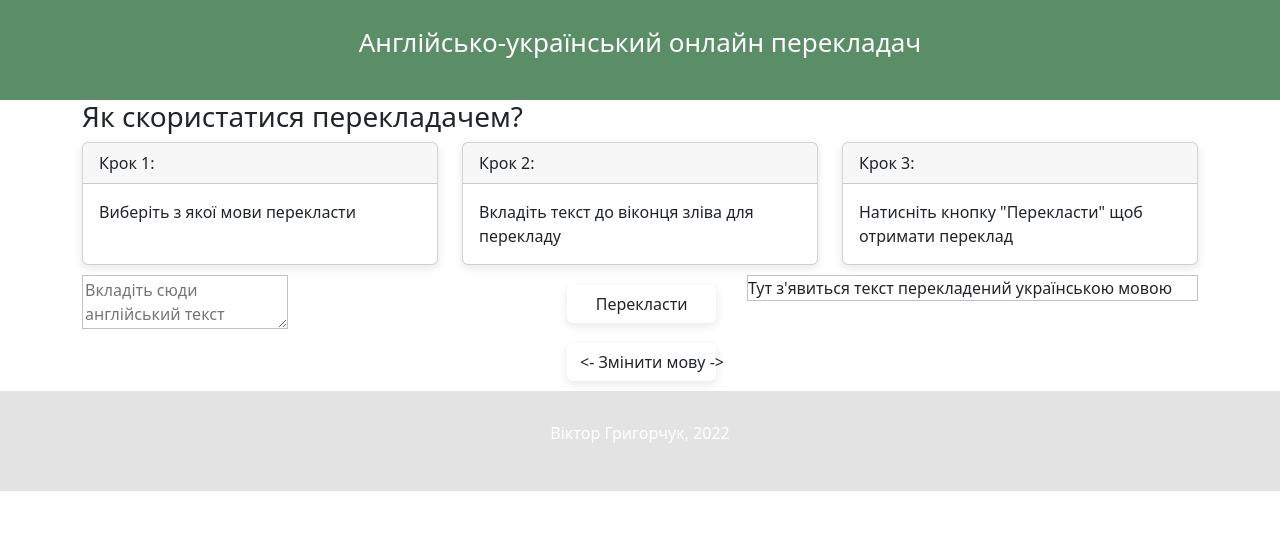
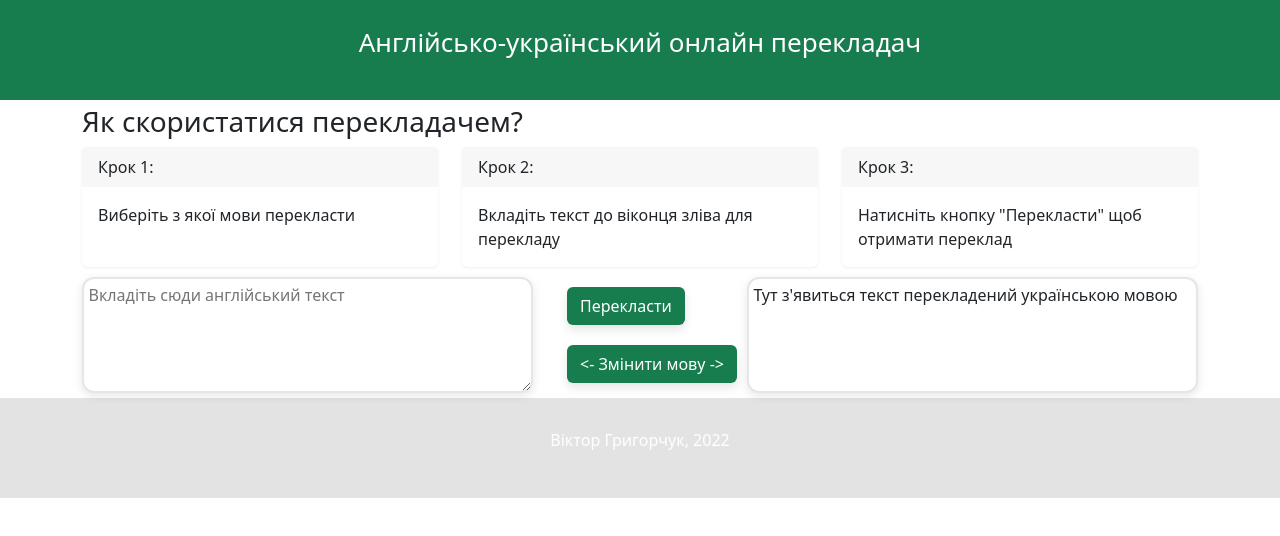
Before and after one commit to VicGrygorchyk/en-ukr-translater, a React (Create React App) app in the folder webapp/app/: page / in a window 1280 px wide. Shown: the top 536 px of the page. Built offline with nearby package versions, Linux system fonts and the light colour scheme.

Commit message:
Update styling.

```diff
--- a/webapp/app/src/Box.css
+++ b/webapp/app/src/Box.css
@@ -1,5 +1,14 @@
 .box {
-  height: auto;
-  width: auto;
-  border: 1px solid #c2c2c2;
+  height: 100%;
+  width: 100%;
+  border: 2px solid rgba(18, 18, 18, .1);
+  background-color: #fff;
+  border-radius: 12px;
+  box-shadow: transparent 0 0 0 3px,rgba(18, 18, 18, .1) 0 3px 10px;
+  box-sizing: border-box;
+  padding: 1%;
 }
+
+.box:hover {
+  box-shadow: #121212 0 0 0 1px, transparent 0 0 0 0;
+}
--- a/webapp/app/src/Content.css
+++ b/webapp/app/src/Content.css
@@ -6,21 +6,30 @@ main {
 
 .container {
     display: flex;
+    padding: 5px;
     flex-direction: column;
     text-align: left;
     gap: 10px 0px;
     width: fit-content;
 }
 
+.row-trans {
+
+}
+
+.column-trans {
+  height: 100%;
+  width: 100%;
+}
+
 .translate-btn {
-  width: 90%;
   height: auto;
   align-items: center;
-  background-color: #fff;
+  background-color: #177d4f !important;
   border-radius: 12px;
-  box-shadow: transparent 0 0 0 3px,rgba(18, 18, 18, .1) 0 3px 10px;
+  box-shadow: transparent 0 0 0 3px,rgba(18, 18, 18, .1) 0 5px 10px;
   box-sizing: border-box;
-  color: #121212;
+  color: #fff !important;
   cursor: pointer;
   display: inline-flex;
   flex: 1 1 auto;
--- a/webapp/app/src/Content.jsx
+++ b/webapp/app/src/Content.jsx
@@ -16,7 +16,8 @@ export class Content extends React.Component {
       isLoaded: false,
       engText: 'Вкладіть сюди англійський текст',
       textAreaValue: '',
-      translated: "Тут з'явиться текст перекладений українською мовою"
+      translated: "Тут з'явиться текст перекладений українською мовою",
+      spinnerClass: 'hidden'
     };
     this.handleClick = this.handleClick.bind(this);
     this.handleChangeEng = this.handleChangeEng.bind(this);
@@ -32,7 +33,14 @@ export class Content extends React.Component {
   }
 
   async handleClick() {
-    console.log(this.state)
+    this.setState(state => ({
+      error: state.error,
+      isLoaded: state.isLoaded,
+      translated: state.translated,
+      textAreaValue: state.value,
+      spinnerClass: "spinner-border spinner-border-sm"
+    }));
+
     try {
       const response = await fetch('/translate', {
         method: 'POST',
@@ -52,14 +60,16 @@ export class Content extends React.Component {
         error: null,
         isLoaded: true,
         translated: translated,
-        textAreaValue: state.textAreaValue
+        textAreaValue: state.textAreaValue,
+        spinnerClass: "hidden"
       }));
     } catch (err) {
       this.setState(state => ({
         error: err,
         isLoaded: true,
         translated: '',
-        textAreaValue: state.textAreaValue
+        textAreaValue: state.textAreaValue,
+        spinnerClass: "hidden"
       }));
     }
   };
@@ -69,17 +79,27 @@ export class Content extends React.Component {
       <main className='main'>
       <Container className='container container-fluid'>
         <Instruction />
-        <Row>
-          <Col className='col-5'>
-            <Box text={this.state.engText} onChangeHandler={this.handleChangeEng}/>
+          <Row  className='row-trans'>
+            <Col className='col-5 '>
+              <div className='column-trans'>
+                <Box className='box' text={this.state.engText} onChangeHandler={this.handleChangeEng}>
+                </Box>
+              </div>
             </Col>
             <Col className='col-2'>
-            <button onClick={this.handleClick} className='btn translate-btn'>Перекласти</button>
+              <div className='column-trans'>
+                <button onClick={this.handleClick} className='btn translate-btn'>
+                  Перекласти
+                  <span className={this.state.spinnerClass} role="status" aria-hidden="true"></span>
+                </button>
                 <button className='btn translate-btn'>&#60;- Змінити мову -&#62;</button>
+              </div>
               </Col>
             <Col className='col-5'>
+              <div className='column-trans'>
                 <div className='box'>
                   { this.state.translated }
+                </div>
               </div>
             </Col>
           </Row>
--- a/webapp/app/src/Header.css
+++ b/webapp/app/src/Header.css
@@ -1,6 +1,6 @@
 
 .header {
-    background-color: #598e66;
+    background-color: #177d4f;
     min-height: 100px;
     max-height: 200px;
     display: flex;
--- a/webapp/app/src/Instruction.css
+++ b/webapp/app/src/Instruction.css
@@ -1,11 +1,11 @@
 
 .instruction-card {
-    border: 0;
+    border: 0 !important;
     border-radius: 12px;
-    box-shadow: transparent 0 0 0 3px,rgba(18, 18, 18, .1) 0 3px 10px;
+    box-shadow: transparent 0 0 0 3px,rgba(88, 88, 88, 0.1) 0 1px 3px;
     box-sizing: border-box;
 }
 
 .card-title {
-    border: 0;
+    border: 0 !important;
 }
```
Also changed, not shown: 1 other file (tests, documents, lock files or other folders). Lines whose indentation alone changed are shown as unchanged.
